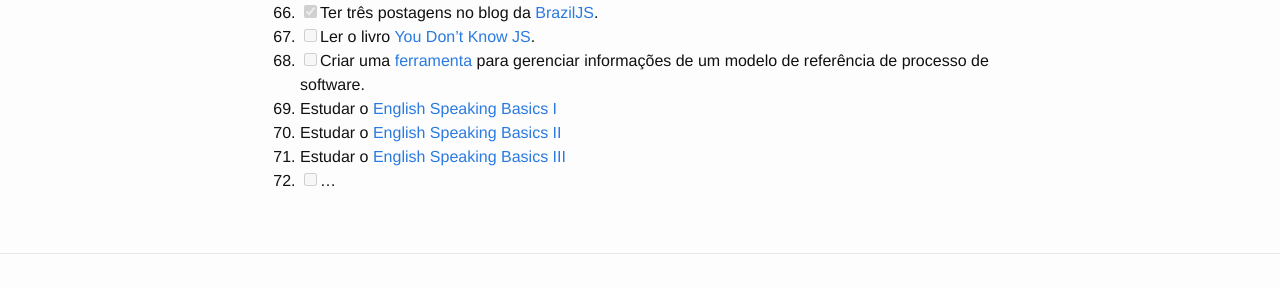
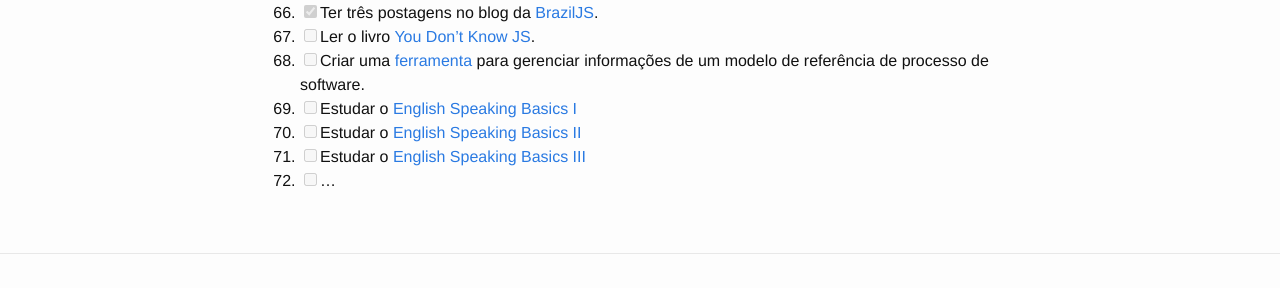
Before and after one commit to leobalter/100-coisas-dev, a Jekyll site: the page built from _posts/listas/2016-01-18-ftonato.markdown, in a window 1280 px wide. Shown: the part 1759-2047 px from the top of the page. Built offline with Jekyll 4.4.1, drawn with Linux system fonts in a browser that asks for light colours; comment, search, counter and statistics services are not loaded.

```diff
--- a/_posts/listas/2016-01-18-ftonato.markdown
+++ b/_posts/listas/2016-01-18-ftonato.markdown
@@ -73,7 +73,7 @@ categories: listas
 66. [x] Ter três postagens no blog da [BrazilJS](https://braziljs.org/blog/author/ftonato/).
 67. [ ] Ler o livro [You Don't Know JS](https://github.com/getify/You-Dont-Know-JS).
 68. [ ] Criar uma [ferramenta](https://github.com/ftonato/modelo-de-processos) para gerenciar informações de um modelo de referência de processo de software.
-69. Estudar o [English Speaking Basics I](http://www.talkenglish.com/speaking/basics/speaking_basics_i.aspx)
-70. Estudar o [English Speaking Basics II](http://www.talkenglish.com/speaking/basics/speaking_basics_ii.aspx)
-71. Estudar o [English Speaking Basics III](http://www.talkenglish.com/speaking/basics/speaking_basics_iii.aspx)
+69. [ ] Estudar o [English Speaking Basics I](http://www.talkenglish.com/speaking/basics/speaking_basics_i.aspx)
+70. [ ] Estudar o [English Speaking Basics II](http://www.talkenglish.com/speaking/basics/speaking_basics_ii.aspx)
+71. [ ] Estudar o [English Speaking Basics III](http://www.talkenglish.com/speaking/basics/speaking_basics_iii.aspx)
 72. [ ] ...
```
